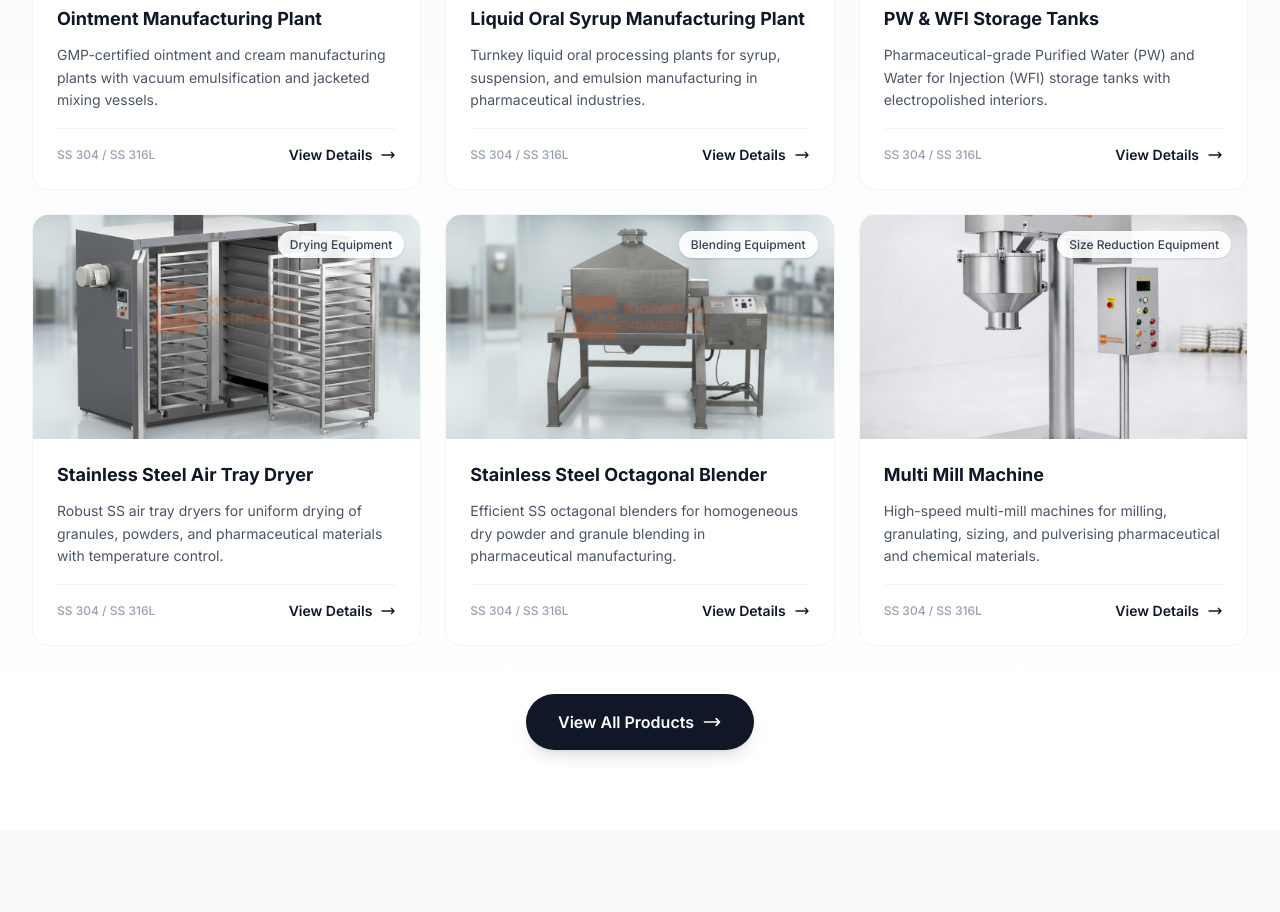
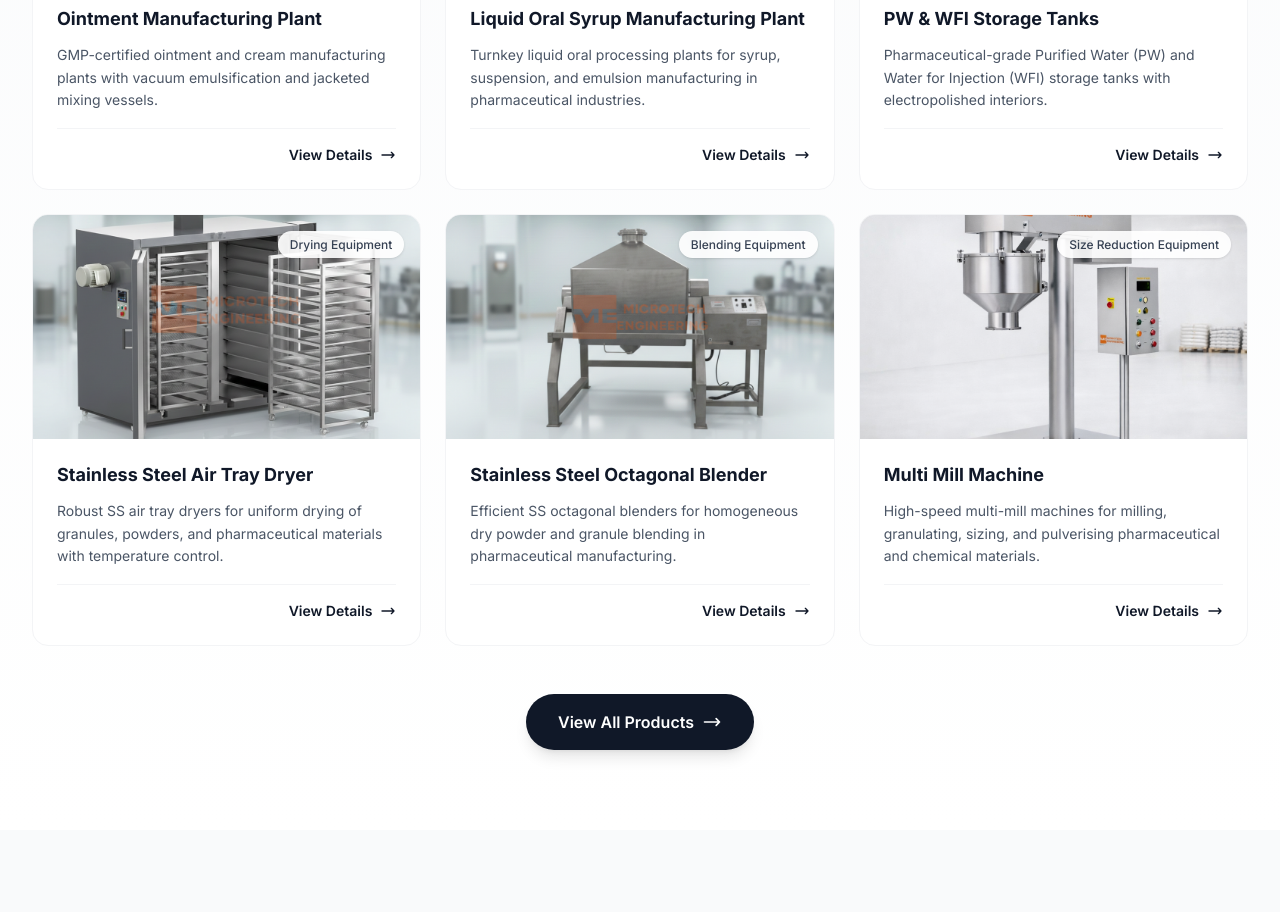
Before and after one commit to Bhavik3105/microtechengg, a Next.js app: page / in a window 1280 px wide. Shown: the part 2200-3112 px from the top of the page. Built offline with nearby package versions, Linux system fonts and the light colour scheme.

Commit message:
remove SS 304 / SS 316L label from product cards

```diff
--- a/components/ProductCard.tsx
+++ b/components/ProductCard.tsx
@@ -34,8 +34,7 @@
           {product.shortDescription}
         </p>
 
-        <div className="mt-auto flex items-center justify-between pt-4 border-t border-gray-100">
-          <span className="text-xs text-gray-400 font-medium">SS 304 / SS 316L</span>
+        <div className="mt-auto flex items-center justify-end pt-4 border-t border-gray-100">
           <Link
             href={`/products/${product.slug}`}
             className="inline-flex items-center gap-2 text-sm font-semibold text-gray-900 hover:gap-3 transition-all"
```
